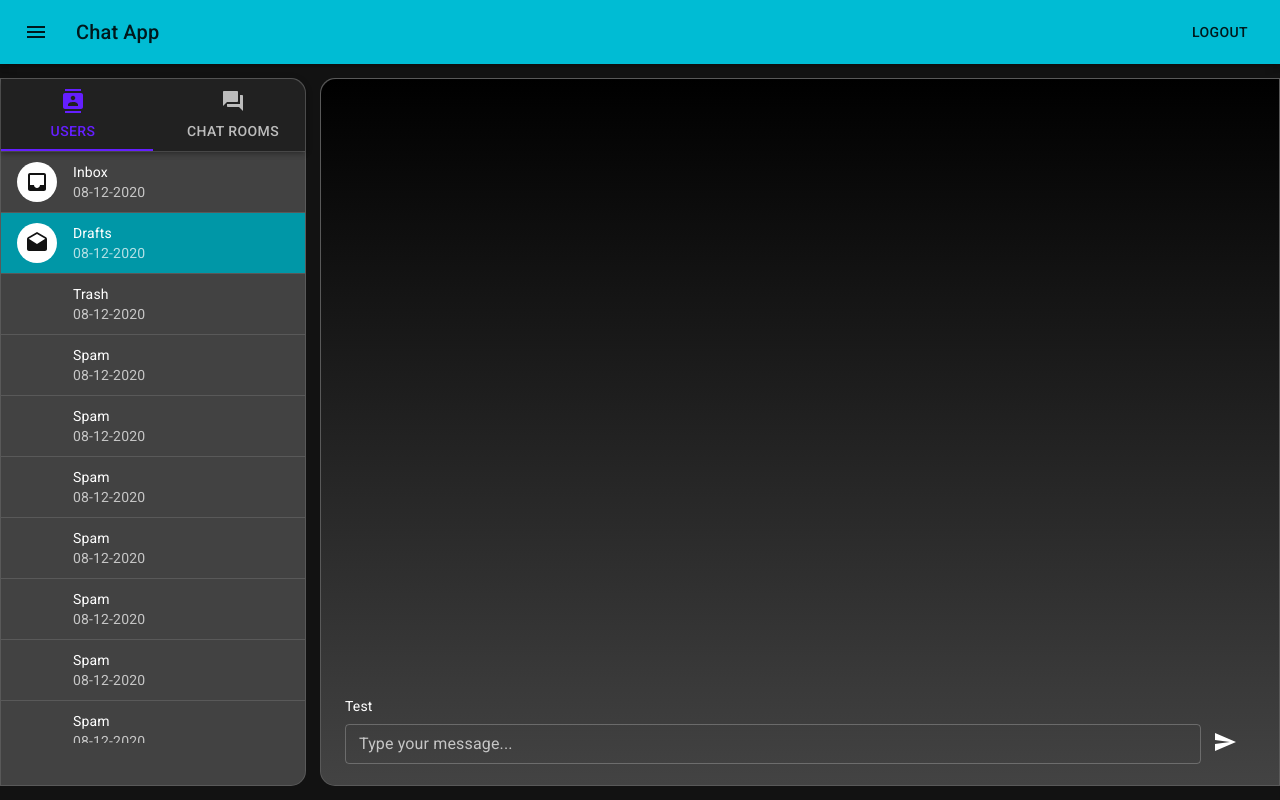
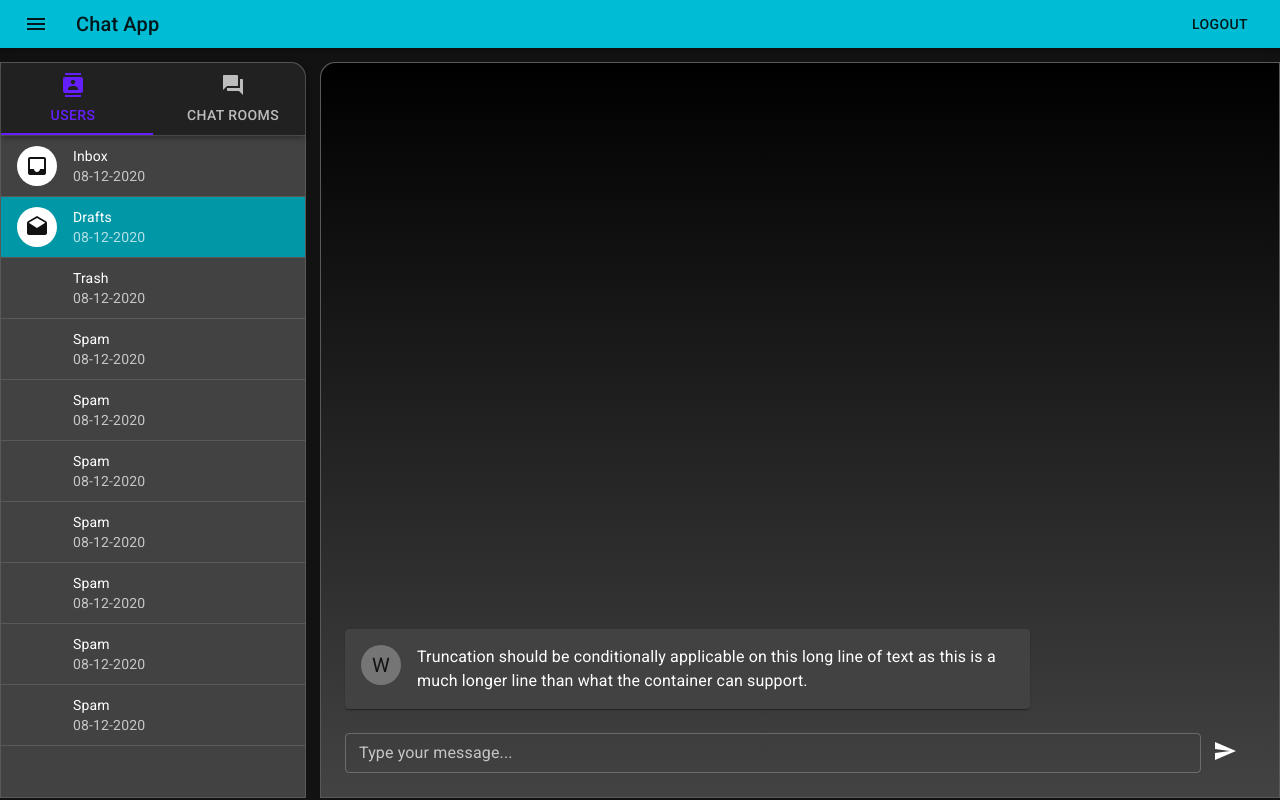
Before and after one commit to cant-code/chat-app, a React (Create React App) app in the folder client/: page / in a window 1280 px wide. Built offline with nearby package versions, Linux system fonts and the light colour scheme.

Commit message:
Chat style 1

```diff
--- a/client/src/components/Chat/Chat.jsx
+++ b/client/src/components/Chat/Chat.jsx
@@ -5,14 +5,39 @@ import { useStyles } from "./Chat.style";
 import TextField from "@material-ui/core/TextField";
 import IconButton from "@material-ui/core/IconButton";
 import SendIcon from "@material-ui/icons/Send";
+import Avatar from "@material-ui/core/Avatar";
+import Typography from "@material-ui/core/Typography";
+import Paper from "@material-ui/core/Paper";
+import Box from "@material-ui/core/Box";
 
 export default function Chat() {
   const classes = useStyles();
 
   return (
-    <Container className={classes.root}>
+    <Container maxWidth={false} className={classes.root}>
       <Grid className={classes.chat}>
-        <Grid className={classes.chatBox}>Test</Grid>
+        <Grid className={classes.chatBox}>
+          <Box className={`${classes.box}`}>
+            <Paper className={classes.message}>
+              <Grid container wrap="nowrap" spacing={2}>
+                <Box
+                  component={Grid}
+                  item
+                  display={{ xs: "none", md: "block" }}
+                >
+                  <Avatar>W</Avatar>
+                </Box>
+                <Grid item xs>
+                  <Typography>
+                    Truncation should be conditionally applicable on this long
+                    line of text as this is a much longer line than what the
+                    container can support.
+                  </Typography>
+                </Grid>
+              </Grid>
+            </Paper>
+          </Box>
+        </Grid>
         <Grid className={classes.sendMsg}>
           <form>
             <Grid container>
--- a/client/src/components/Chat/Chat.style.jsx
+++ b/client/src/components/Chat/Chat.style.jsx
@@ -33,4 +33,24 @@ export const useStyles = makeStyles((theme) => ({
   send: {
     display: "flex",
   },
+  message: {
+    padding: theme.spacing(2),
+    marginTop: theme.spacing(1),
+  },
+  right: {
+    maxWidth: "75%",
+    paddingLeft: 0,
+    [theme.breakpoints.down("xs")]: {
+      maxWidth: "90%",
+    },
+  },
+  box: {
+    display: "flex",
+    padding: theme.spacing(2),
+    maxWidth: "75%",
+    paddingLeft: 0,
+    [theme.breakpoints.down("xs")]: {
+      maxWidth: "90%",
+    },
+  },
 }));
--- a/client/src/components/ListWrapper/ListWrapper.jsx
+++ b/client/src/components/ListWrapper/ListWrapper.jsx
@@ -20,7 +20,7 @@ export default function ListWrapper() {
       <List
         component="nav"
         style={{
-          maxHeight: "74vh",
+          maxHeight: "79vh",
           paddingTop: 0,
           overflow: "auto",
         }}
--- a/client/src/components/Navbar.jsx
+++ b/client/src/components/Navbar.jsx
@@ -24,7 +24,7 @@ export default function ButtonAppBar() {
 
   return (
     <AppBar position="static">
-      <Toolbar>
+      <Toolbar variant="dense">
         <IconButton
           edge="start"
           className={classes.menuButton}
--- a/client/src/pages/Home/Home.jsx
+++ b/client/src/pages/Home/Home.jsx
@@ -22,7 +22,6 @@ export default function Home() {
             style={{
               marginRight: "1em",
               borderTopRightRadius: "15px",
-              borderBottomRightRadius: "15px",
             }}
           >
             <ChatList />
--- a/client/src/pages/Home/Home.style.jsx
+++ b/client/src/pages/Home/Home.style.jsx
@@ -3,20 +3,22 @@ import { makeStyles } from "@material-ui/core/styles";
 export const useStyles = makeStyles((theme) => ({
   root: {
     flexGrow: 1,
-    marginTop: "1em",
+    [theme.breakpoints.up("sm")]: {
+      marginTop: "1em",
+    },
   },
   paper: {
     [theme.breakpoints.down("xs")]: {
-      height: "calc(100vh - 56px - 1em)",
+      height: "calc(100vh - 56px)",
     },
     [theme.breakpoints.up("sm")]: {
-      height: "calc(100vh - 64px - 2em)",
+      height: "calc(100vh - 64px)",
     },
   },
   chatList: {
     [theme.breakpoints.up("sm")]: {
       borderTopLeftRadius: "15px",
-      borderBottomLeftRadius: "15px",
+      // borderBottomLeftRadius: "15px",
     },
   },
 }));
```
